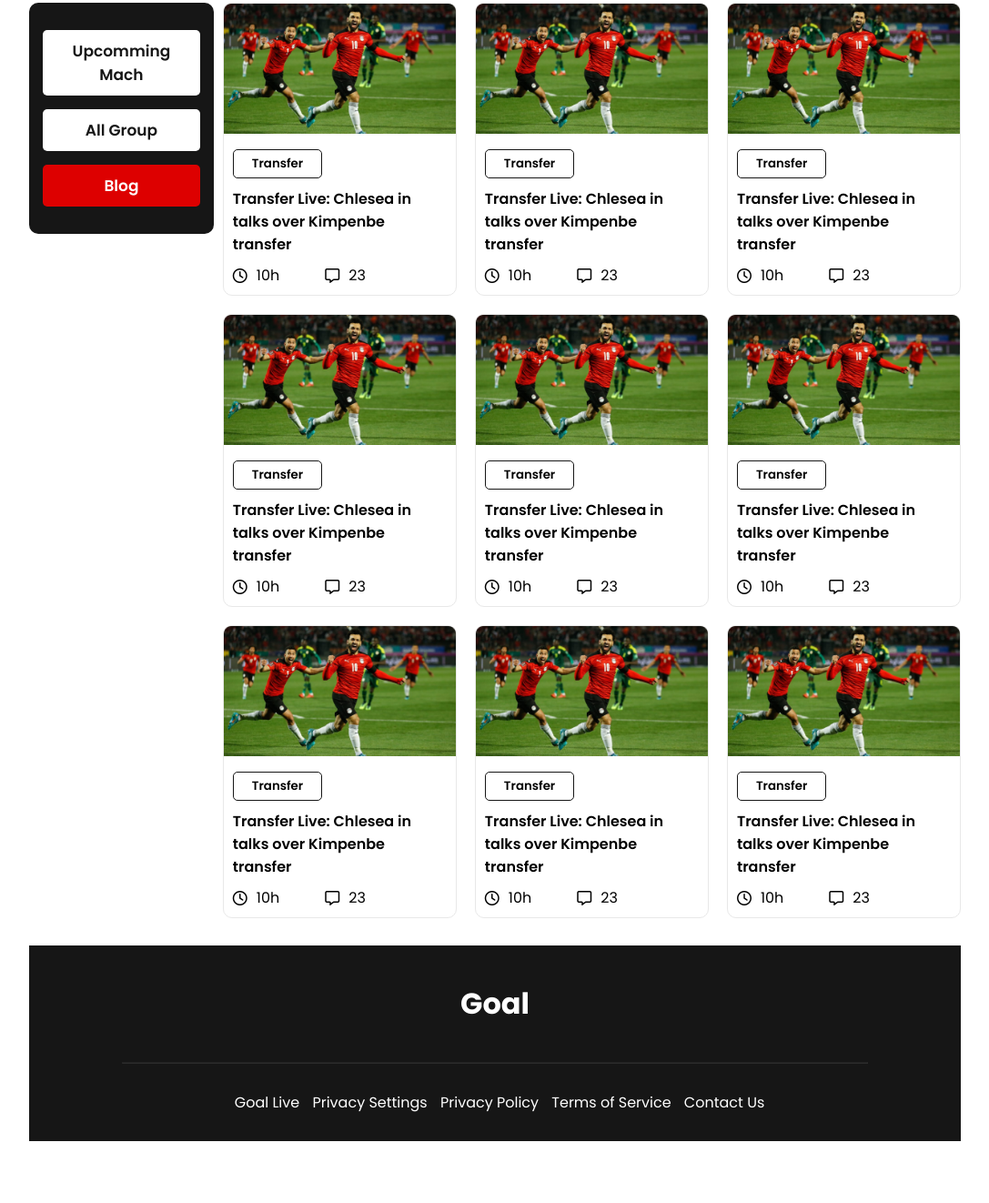
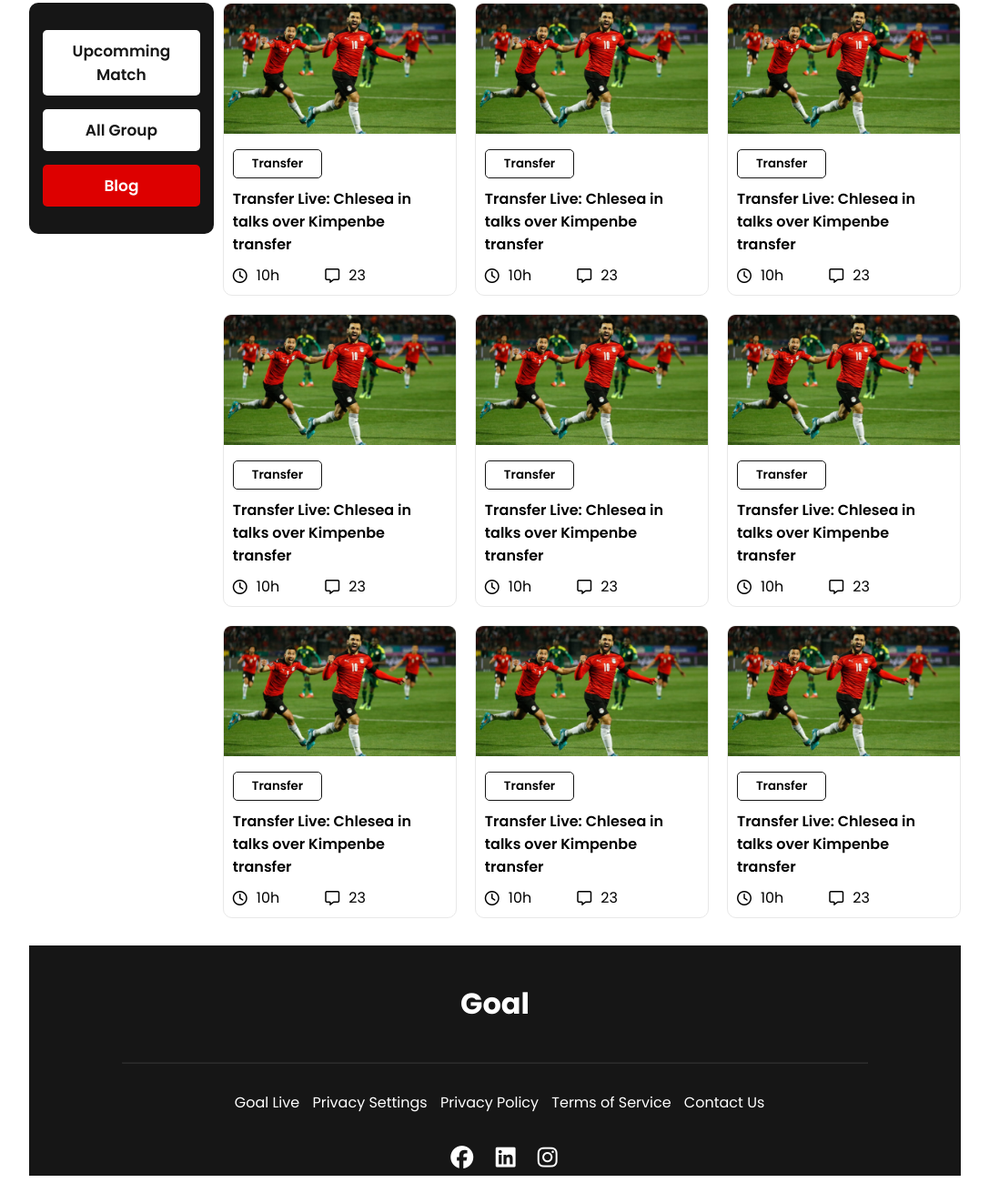
Before and after one commit to Alaminarchie/football-world-cup, a plain HTML site: page index.html in a window 1280 px wide. Shown: the part 518-1840 px from the top of the page at 91% size, without its empty margins (96-1183 px from the left). Before the commit the page ends 1802 px from the top, so only its background shows below. Drawn offline with Linux system fonts and the light colour scheme.

Commit message:
socail share link added

```diff
--- a/index.html
+++ b/index.html
@@ -7,6 +7,7 @@
         <title>Word Cup 2022</title>
         <script src="https://kit.fontawesome.com/e0824d0ac5.js" crossorigin="anonymous"></script>
         <link rel="stylesheet" href="style.css" />
+        <link rel="icon" type="image/png" href="/assets/worldcupicon.png"/>
     </head>
     <body>
         <!-- Header Section Start -->
@@ -28,7 +29,7 @@
             <div class="row">
                 <aside id="menu" class="menu">
                     <ul>
-                        <li><a href="./match.html">Upcomming Mach</a></li>
+                        <li><a href="./match.html">Upcomming Match</a></li>
                         <li><a href="#">All Group</a></li>
                         <li class="select"><a href="#">Blog</a></li>
                     </ul>
@@ -186,6 +187,11 @@
                 <a href="">Terms of Service</a>
                 <a href="">Contact Us </a>
             </div>
+            <div class="socail">
+                <a href=""><i class="fa-brands fa-facebook"></i></a>
+                <a href=""><i class="fa-brands fa-linkedin"></i></a>
+                <a href=""><i class="fa-brands fa-instagram"></i></a>
+            </div>
         </footer>
         <!-- Footer Section End -->
     </body>
--- a/style.css
+++ b/style.css
@@ -195,12 +195,20 @@ hr {
 }
 .menu-items {
     text-align: center;
-    padding: 30px;
+    padding: 30px 0;
 }
 .menu-items a {
     text-decoration: none;
     color: #fff;
     margin-left: 10px;
+}
+.socail{
+    text-align: center;
+}
+.socail a{
+    font-size: 25px;
+    color: #fff;
+    margin-left: 20px;
 }
 /*
  Footer Section STart
```
Also changed, not shown: match.html (+3 -1 lines), assets/worldcupicon.png (added).
